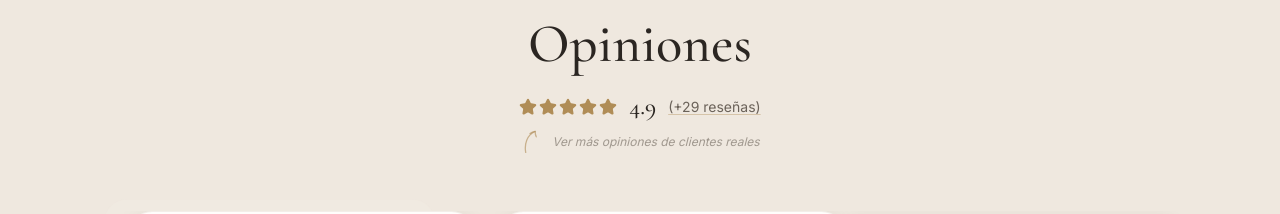
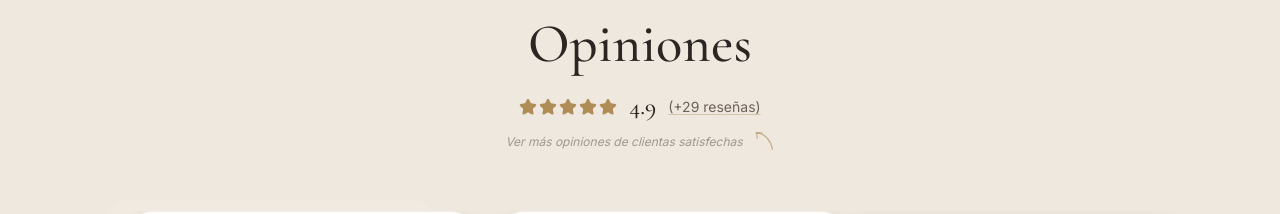
Before and after one commit to RafaelJared/beauty-salon, a Next.js app: page / in a window 1280 px wide. Shown: the part 5440-5654 px from the top of the page. Built offline with nearby package versions, Linux system fonts and the light colour scheme; no server answers.

Commit message:
flecha sutil review para llevar google cambio direccion

```diff
--- a/components/sections/Reviews.tsx
+++ b/components/sections/Reviews.tsx
@@ -151,12 +151,20 @@ export default function Reviews() {
             transition={{ delay: 0.35 }}
             className="flex items-center justify-center gap-1.5 mt-1.5"
           >
+            <a
+              href="https://www.google.com/maps/place/RAGAS+Beauty+Salon/@13.69128,-89.226611,17z/data=!3m2!1e3!4b1!4m6!3m5!1s0x8f63310cf2187955:0xa1f4ffa6681c99ad!8m2!3d13.69128!4d-89.226611!16s%2Fg%2F11hgk3__gv"
+              target="_blank"
+              rel="noopener noreferrer"
+              className="font-body italic text-xs text-ink-soft/60 hover:text-gold transition-colors"
+            >
+              Ver más opiniones de clientas satisfechas
+            </a>
             <svg
               width="26"
               height="26"
               viewBox="0 0 26 26"
               fill="none"
-              className="text-gold/60 -rotate-[10deg]"
+              className="text-gold/60 -scale-x-100 -rotate-[10deg]"
             >
               <path
                 d="M4 22C4 14 8 5 17 3"
@@ -174,14 +182,6 @@ export default function Reviews() {
                 fill="none"
               />
             </svg>
-            <a
-              href="https://www.google.com/maps/place/RAGAS+Beauty+Salon/@13.69128,-89.226611,17z/data=!3m2!1e3!4b1!4m6!3m5!1s0x8f63310cf2187955:0xa1f4ffa6681c99ad!8m2!3d13.69128!4d-89.226611!16s%2Fg%2F11hgk3__gv"
-              target="_blank"
-              rel="noopener noreferrer"
-              className="font-body italic text-xs text-ink-soft/60 hover:text-gold transition-colors"
-            >
-              Ver más opiniones de clientes reales
-            </a>
           </motion.div>
         </div>
 
```
